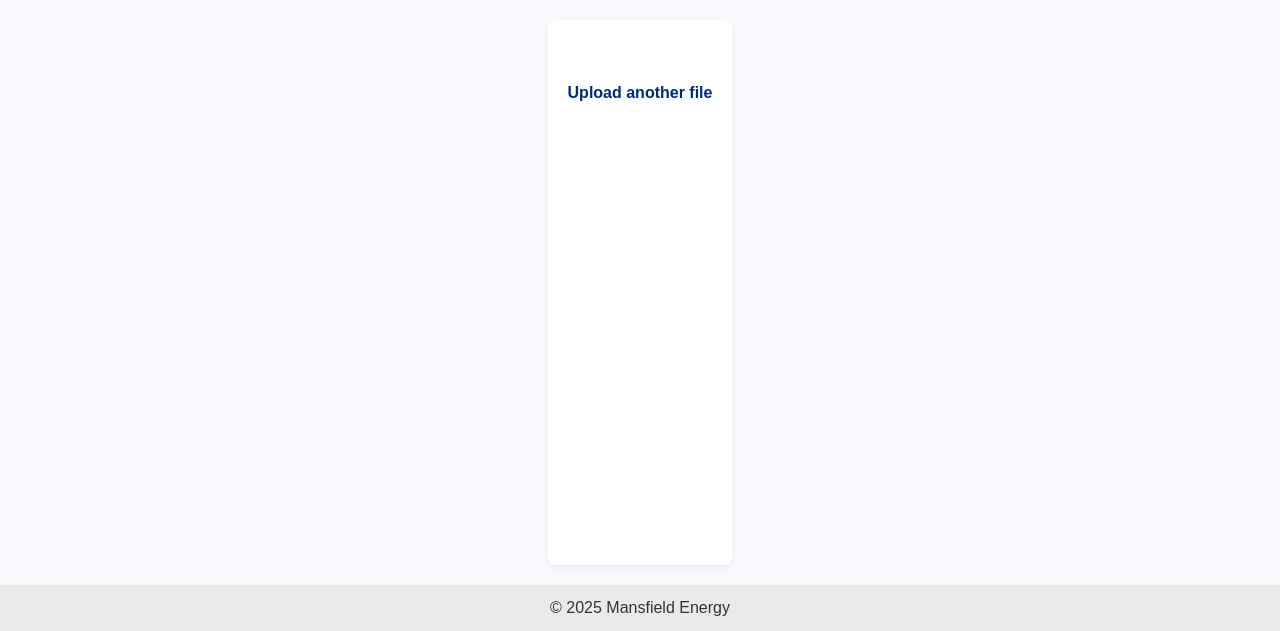
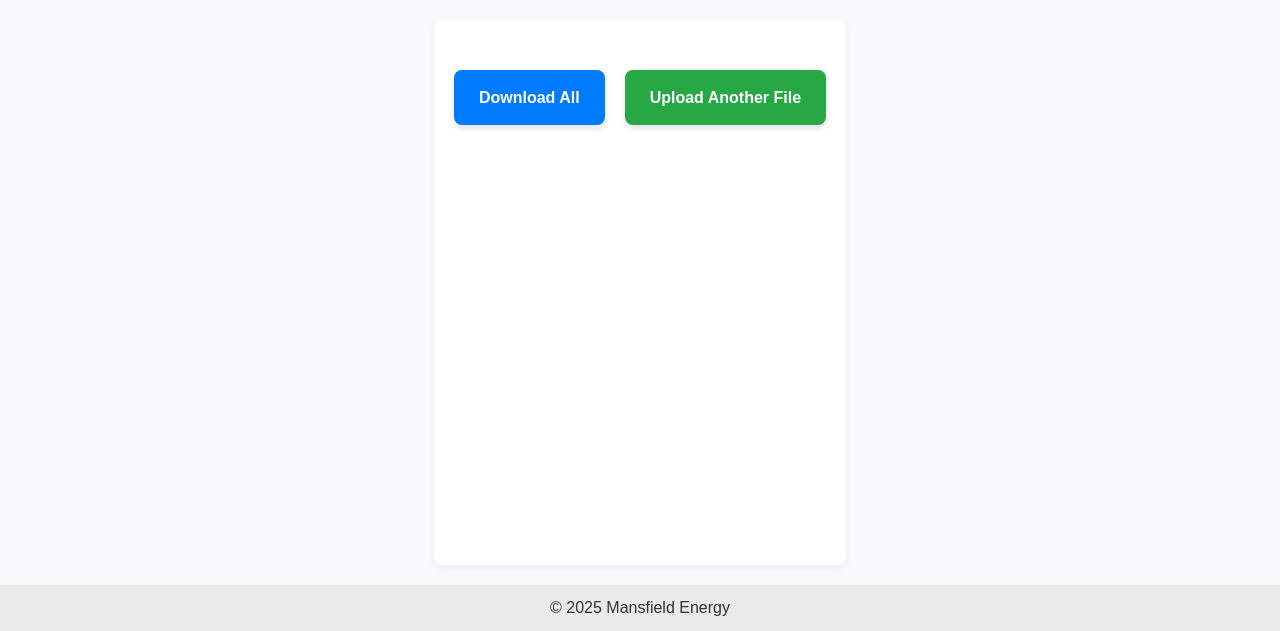
Before and after one commit to Dborga/pod, a Flask app: template templates/download.html in a window 1280 px wide. Shown: the part 169-800 px from the top of the page. Run offline with Flask 3, Linux system fonts and the light colour scheme; the template is opened without the code that fills it, so the values that code supplies are empty.

Commit message:
Update download.html

```diff
--- a/templates/download.html
+++ b/templates/download.html
@@ -4,20 +4,68 @@
     <meta charset="utf-8">
     <title>Download Processed Pages</title>
     <link rel="stylesheet" href="{{ url_for('static', filename='css/style.css') }}">
+    <style>
+        /* Button Container */
+        .button-container {
+            display: flex;
+            justify-content: center;
+            gap: 20px;
+            margin-top: 30px;
+        }
+
+        /* Styled Buttons */
+        .button {
+            display: inline-block;
+            padding: 15px 25px;
+            font-size: 16px;
+            font-weight: bold;
+            text-align: center;
+            text-decoration: none;
+            color: white;
+            background-color: #007BFF; /* Blue */
+            border-radius: 8px;
+            transition: 0.3s ease-in-out;
+            box-shadow: 0 4px 6px rgba(0, 0, 0, 0.1);
+            cursor: pointer;
+            border: none;
+        }
+
+        /* Hover Effect */
+        .button:hover {
+            background-color: #0056b3;
+            transform: translateY(-2px);
+        }
+
+        /* Secondary Button (Upload Another File) */
+        .button-secondary {
+            background-color: #28a745; /* Green */
+        }
+
+        .button-secondary:hover {
+            background-color: #1e7e34;
+        }
+    </style>
 </head>
 <body>
     <header>
         <img src="{{ url_for('static', filename='images/logo.png') }}" alt="Logo" class="logo">
         <h1>Download Processed Pages</h1>
     </header>
+
     <main>
         <ul class="download-list">
             {% for fname in saved_files %}
                 <li><a href="{{ url_for('download_file', filename=fname) }}">{{ fname }}</a></li>
             {% endfor %}
         </ul>
-      <a class="back-link" href="{{ url_for('upload_file') }}">Upload another file</a>
+
+        <!-- Button Section -->
+        <div class="button-container">
+            <a class="button" href="{{ url_for('download_all') }}">Download All</a>
+            <a class="button button-secondary" href="{{ url_for('upload_file') }}">Upload Another File</a>
+        </div>
     </main>
+
     <footer>
         <p>&copy; {{ current_year() if current_year is defined else "2025" }} Mansfield Energy</p>
     </footer>
```
Lines whose indentation alone changed are shown as unchanged.
